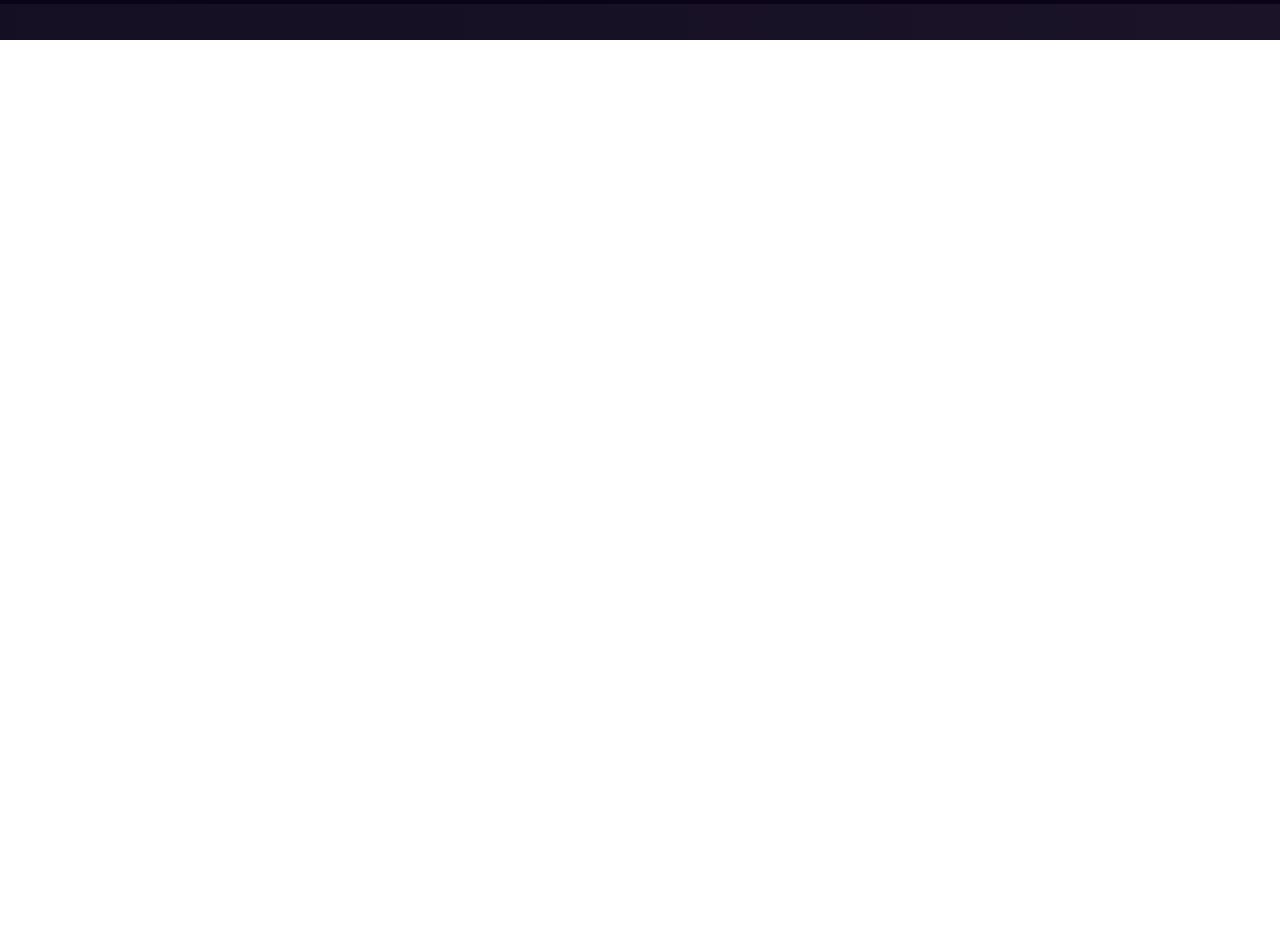
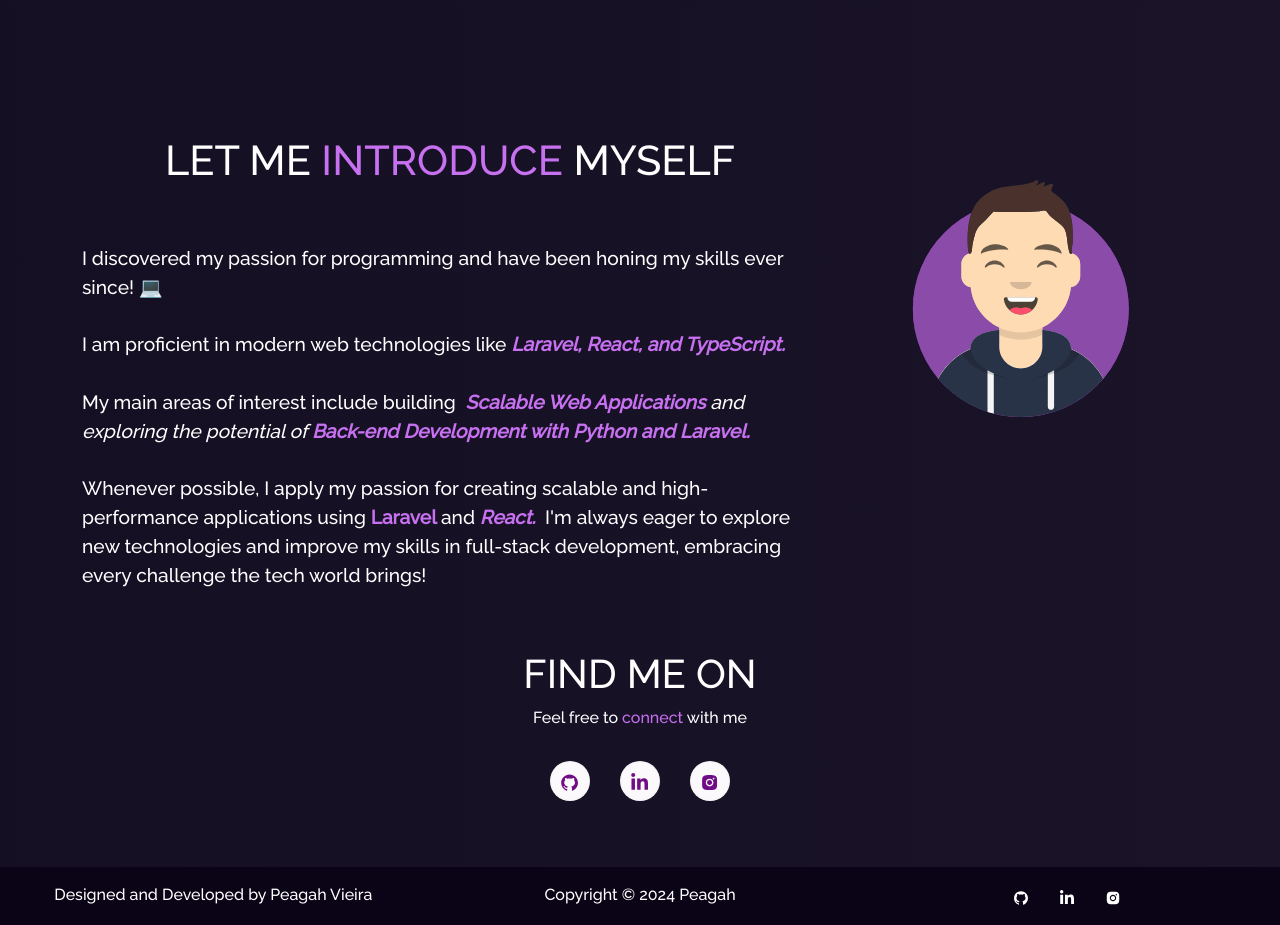
Before and after one commit to Peagah-Vieira/Porfolio, a React (Create React App) app: page / in a window 1280 px wide. Shown: the part 760-1685 px from the top of the page. Before the commit the page ends 800 px from the top, so only its background shows below. Built offline with nearby package versions, Linux system fonts and the light colour scheme.

Commit message:
:sparkles: Pages/Home Update

```diff
--- a/package.json
+++ b/package.json
@@ -15,6 +15,7 @@
     "react-bootstrap": "^2.10.4",
     "react-dom": "^18.3.1",
     "react-icons": "^5.3.0",
+    "react-parallax-tilt": "^1.7.239",
     "react-router-dom": "^6.26.2",
     "react-scripts": "5.0.1",
     "react-tsparticles": "^2.12.2",
--- a/src/Pages/Home.tsx
+++ b/src/Pages/Home.tsx
@@ -3,6 +3,13 @@
 import HomeLogo from "../Assets/home-main.svg"
 import TypeWriter from "../Components/TypeWriter";
 import Particle from "../Components/Particle";
+import myImg from "../Assets/avatar.svg";
+import Tilt from "react-parallax-tilt";
+import {
+    AiFillGithub,
+    AiFillInstagram,
+} from "react-icons/ai";
+import { FaLinkedinIn } from "react-icons/fa";
 
 export default function Home() {
     return (
@@ -40,6 +47,90 @@
                     </Row>
                 </Container>
             </Container>
+            <Container fluid className="home-about-section" id="about">
+                <Container>
+                    <Row>
+                        <Col md={8} className="home-about-description">
+                            <h1 style={{ fontSize: "2.6em" }}>
+                                LET ME <span className="purple"> INTRODUCE </span> MYSELF
+                            </h1>
+                            <p className="home-about-body">
+                                I discovered my passion for programming and have been honing my skills ever since! 💻
+                                <br />
+                                <br />I am proficient in modern web technologies like
+                                <i>
+                                    <b className="purple"> Laravel, React, and TypeScript. </b>
+                                </i>
+                                <br />
+                                <br />
+                                My main areas of interest include building &nbsp;
+                                <i>
+                                    <b className="purple">Scalable Web Applications </b> and exploring the potential of{" "}
+                                    <b className="purple">
+                                        Back-end Development with Python and Laravel.
+                                    </b>
+                                </i>
+                                <br />
+                                <br />
+                                Whenever possible, I apply my passion for creating scalable and high-performance applications using
+                                <b className="purple"> Laravel </b> and
+                                <i>
+                                    <b className="purple">
+                                        {" "} React.
+                                    </b>
+                                </i>
+                                &nbsp; I'm always eager to explore new technologies and improve my skills in full-stack development, embracing every challenge the tech world brings!
+
+                            </p>
+                        </Col>
+                        <Col md={4} className="myAvtar">
+                            <Tilt>
+                                <img src={myImg} className="img-fluid" alt="avatar" />
+                            </Tilt>
+                        </Col>
+                    </Row>
+                    <Row>
+                        <Col md={12} className="home-about-social">
+                            <h1>FIND ME ON</h1>
+                            <p>
+                                Feel free to <span className="purple">connect </span>with me
+                            </p>
+                            <ul className="home-about-social-links">
+                                <li className="social-icons">
+                                    <a
+                                        href="https://github.com/Peagah-Vieira"
+                                        target="_blank"
+                                        rel="noreferrer"
+                                        className="icon-colour  home-social-icons"
+                                    >
+                                        <AiFillGithub />
+                                    </a>
+                                </li>
+                                <li className="social-icons">
+                                    <a
+                                        href="https://www.linkedin.com/in/pedro-henrique-vieira-073b62236/"
+                                        target="_blank"
+                                        rel="noreferrer"
+                                        className="icon-colour  home-social-icons"
+                                    >
+                                        <FaLinkedinIn />
+                                    </a>
+                                </li>
+                                <li className="social-icons">
+                                    <a
+                                        href="https://www.instagram.com/pea_gah/"
+                                        target="_blank"
+                                        rel="noreferrer"
+                                        className="icon-colour home-social-icons"
+                                    >
+                                        <AiFillInstagram />
+                                    </a>
+                                </li>
+                            </ul>
+                        </Col>
+                    </Row>
+                </Container>
+            </Container>
         </section>
     )
 }
--- a/src/style.css
+++ b/src/style.css
@@ -270,8 +270,8 @@
     background-image: var(--image-gradient), url(./Assets/home-bg.jpg);
     background-position: top center;
     background-repeat: no-repeat;
-    padding-bottom: 30px !important;
-    padding-top: 30px !important;
+    padding-bottom: 50px !important;
+    padding-top: 50px !important;
 }
 
 .home-content {
@@ -287,7 +287,7 @@
 
 .heading-name {
     font-size: 2.5em !important;
-    padding-left: 45px !important;
+    padding-left: 50px !important;
 }
 
 .main-name {
@@ -331,8 +331,8 @@
 
 .home-about-section {
     position: relative;
-    padding-bottom: 70px !important;
-    padding-top: 70px !important;
+    padding-bottom: 50px !important;
+    padding-top: 50px !important;
 }
 
 .home-about-description {
```
Also changed, not shown: src/Assets/avatar.svg (added), 1 other file (tests, documents, lock files or other folders).
